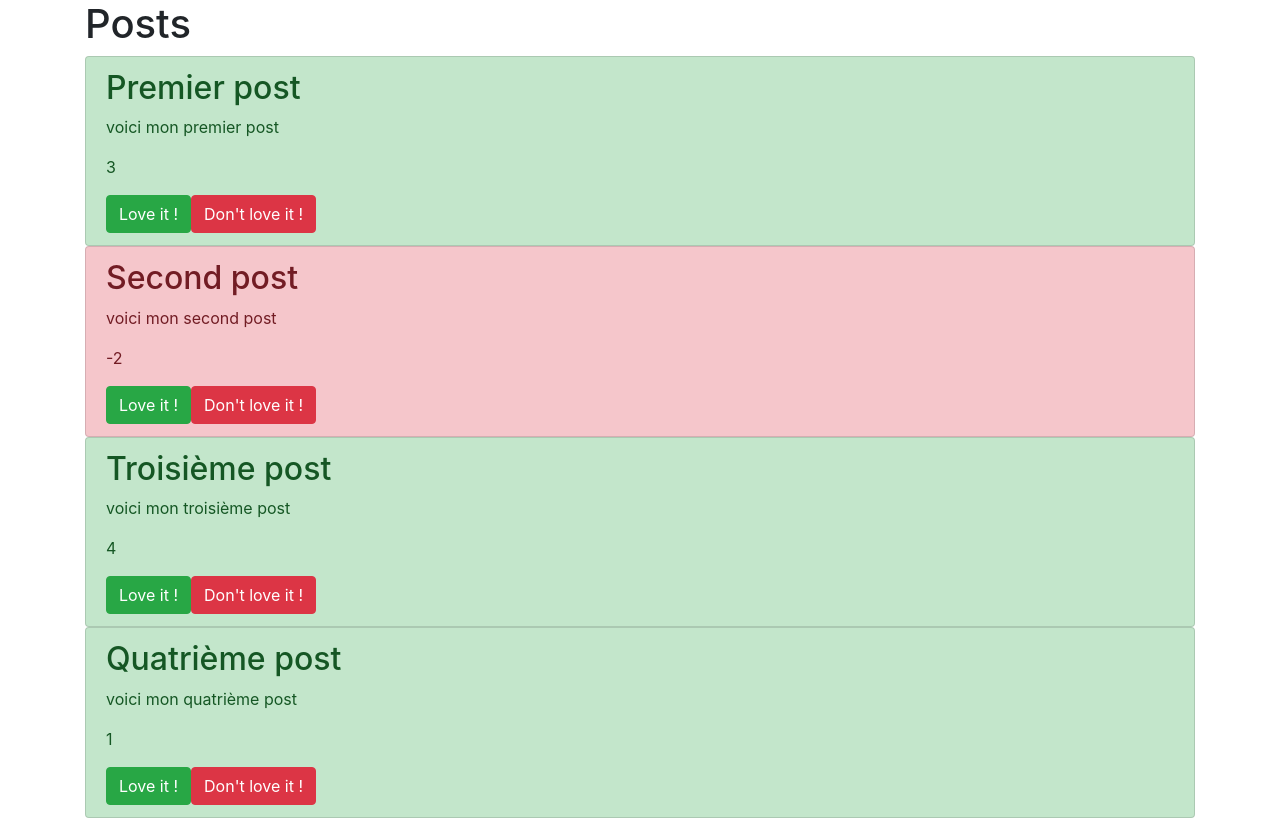
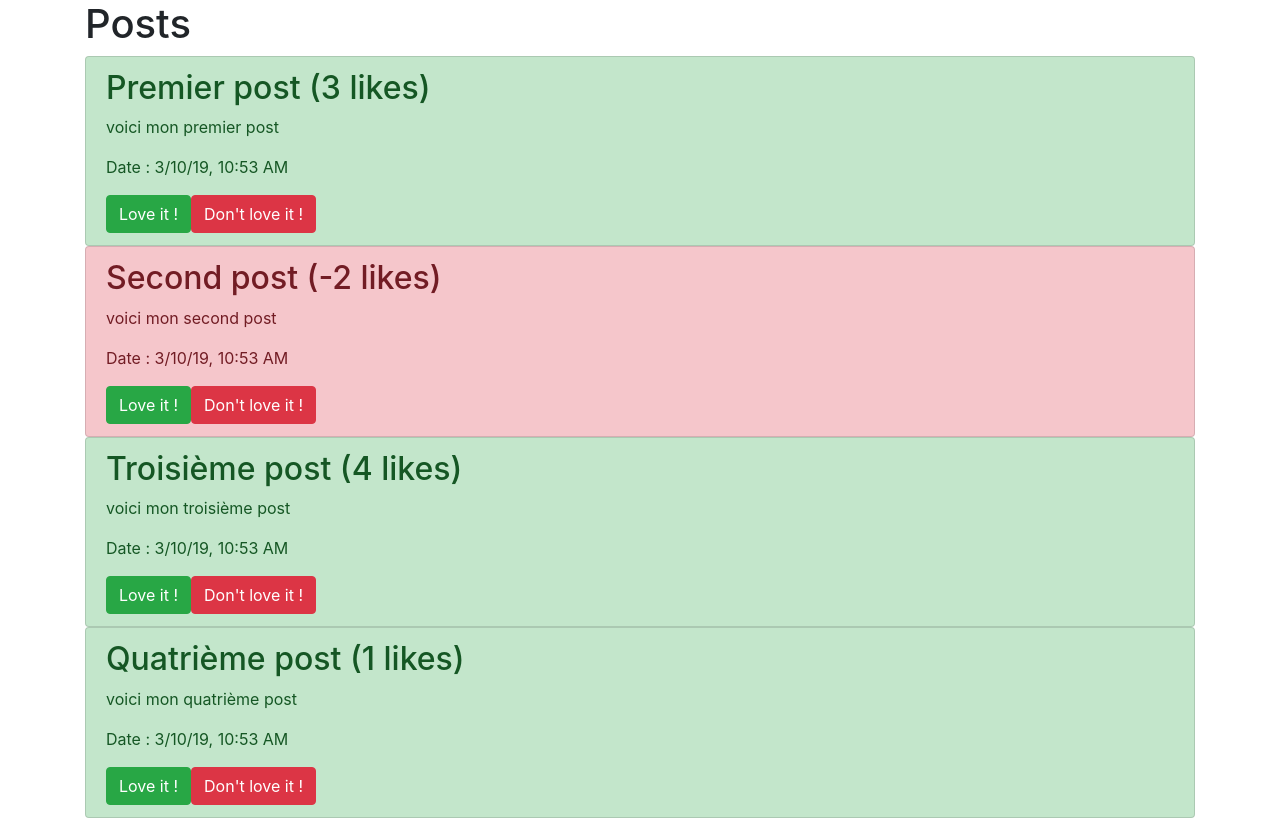
Before and after one commit to guillaumefavre/AngularBlog, an Angular app in the folder tuto-blog/: page / in a window 1280 px wide. Built offline with nearby package versions, Linux system fonts and the light colour scheme.

Commit message:
Gestion date

```diff
--- a/tuto-blog/src/app/app.component.ts
+++ b/tuto-blog/src/app/app.component.ts
@@ -7,27 +7,41 @@ import { Component } from '@angular/core';
 })
 export class AppComponent {
 
+  date = new Date();
+
   posts = [
   	{
   		titre: 'Premier post',
   		contenu: 'voici mon premier post',
-  		loveIts: 3
+  		loveIts: 3,
+  		creationDate: this.getDate()
   	},
 	{
   		titre: 'Second post',
   		contenu: 'voici mon second post',
-  		loveIts: -2
+  		loveIts: -2,
+  		creationDate: this.getDate()
   	},
   	{
   		titre: 'Troisième post',
   		contenu: 'voici mon troisième post',
-  		loveIts: 4
+  		loveIts: 4,
+  		creationDate: this.getDate()
   	},
 	{
   		titre: 'Quatrième post',
   		contenu: 'voici mon quatrième post',
-  		loveIts: 1
+  		loveIts: 1,
+  		creationDate: this.getDate()
   	}
   ];
 
+  constructor() {
+
+  }
+
+  getDate() {
+  	return this.date;
+  }
+
 }
--- a/tuto-blog/src/app/post-list-component/post-list-component.component.html
+++ b/tuto-blog/src/app/post-list-component/post-list-component.component.html
@@ -3,7 +3,8 @@
   <app-post-list-item-component *ngFor="let post of childPosts"
   									[postTitre] = post.titre
   									[postContenu] = post.contenu
-  									[postLoveIts] = post.loveIts>
+  									[postLoveIts] = post.loveIts
+  									[postCreationDate] = post.creationDate>
 
   </app-post-list-item-component>
 </ul>
--- a/tuto-blog/src/app/post-list-item-component/post-list-item-component.component.html
+++ b/tuto-blog/src/app/post-list-item-component/post-list-item-component.component.html
@@ -2,9 +2,9 @@
 				'list-group-item-success': postLoveIts > 0,
 				 'list-group-item-danger': postLoveIts < 0}">
 
-	<h2>{{ postTitre }}</h2>
+	<h2>{{ postTitre }} ({{ postLoveIts }} likes)</h2>
 	<p>{{ postContenu }}</p>
-	<p>{{ postLoveIts }}</p>
+	<p>Date : {{ postCreationDate | date: 'short' }}</p>
 
 
   	<button class="btn btn-success" (click)="onLoveIt()">Love it !</button>
--- a/tuto-blog/src/app/post-list-item-component/post-list-item-component.component.ts
+++ b/tuto-blog/src/app/post-list-item-component/post-list-item-component.component.ts
@@ -10,6 +10,8 @@ export class PostListItemComponentComponent implements OnInit {
 	@Input() postTitre: string;
 	@Input() postContenu: string;
 	@Input() postLoveIts: number;
+	@Input() postCreationDate: string;
+
 
   constructor() { }
 
```
